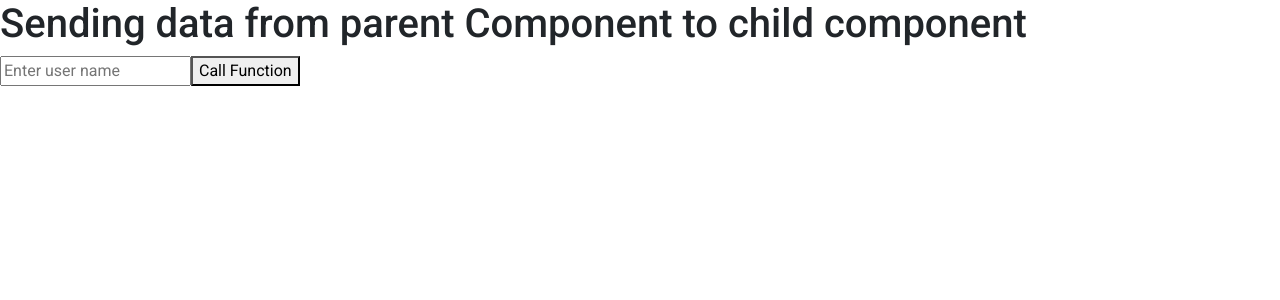
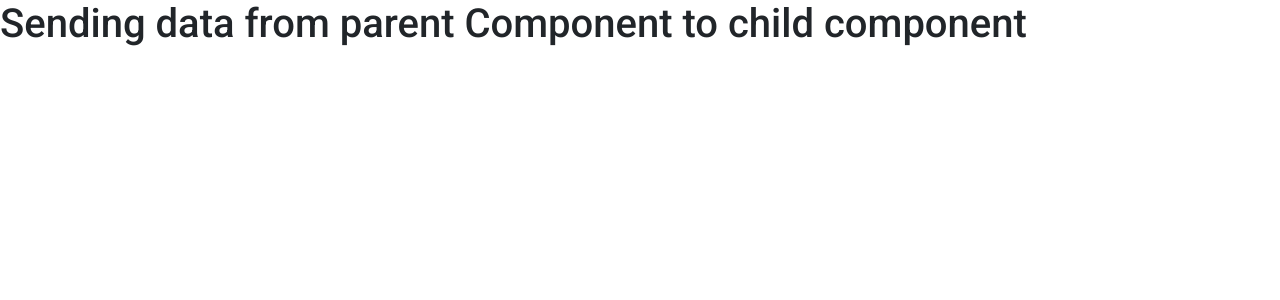
Before and after one commit to YashShetty2001/Angular, an Angular app: page / in a window 1280 px wide. Shown: the top 300 px of the page. Built offline with nearby package versions, Linux system fonts and the light colour scheme.

Commit message:
Basics of TypeScript

```diff
--- a/src/app/app.component.html
+++ b/src/app/app.component.html
@@ -1,3 +1 @@
 <h1>{{title}}</h1>
-<input type="text" #box name="username" placeholder="Enter user name">
-<button (click)="getVal(box)">Call Function</button>
```
